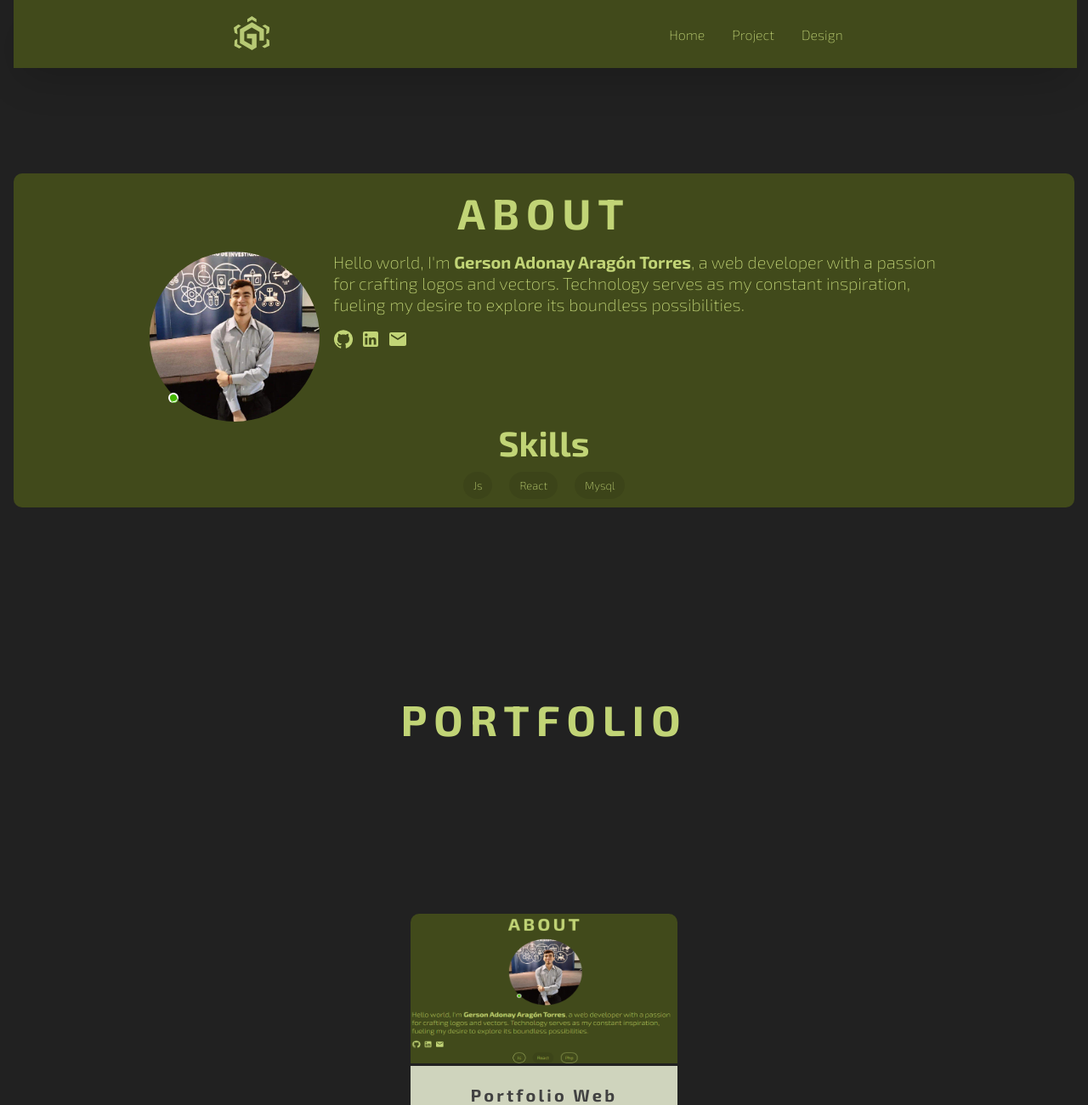
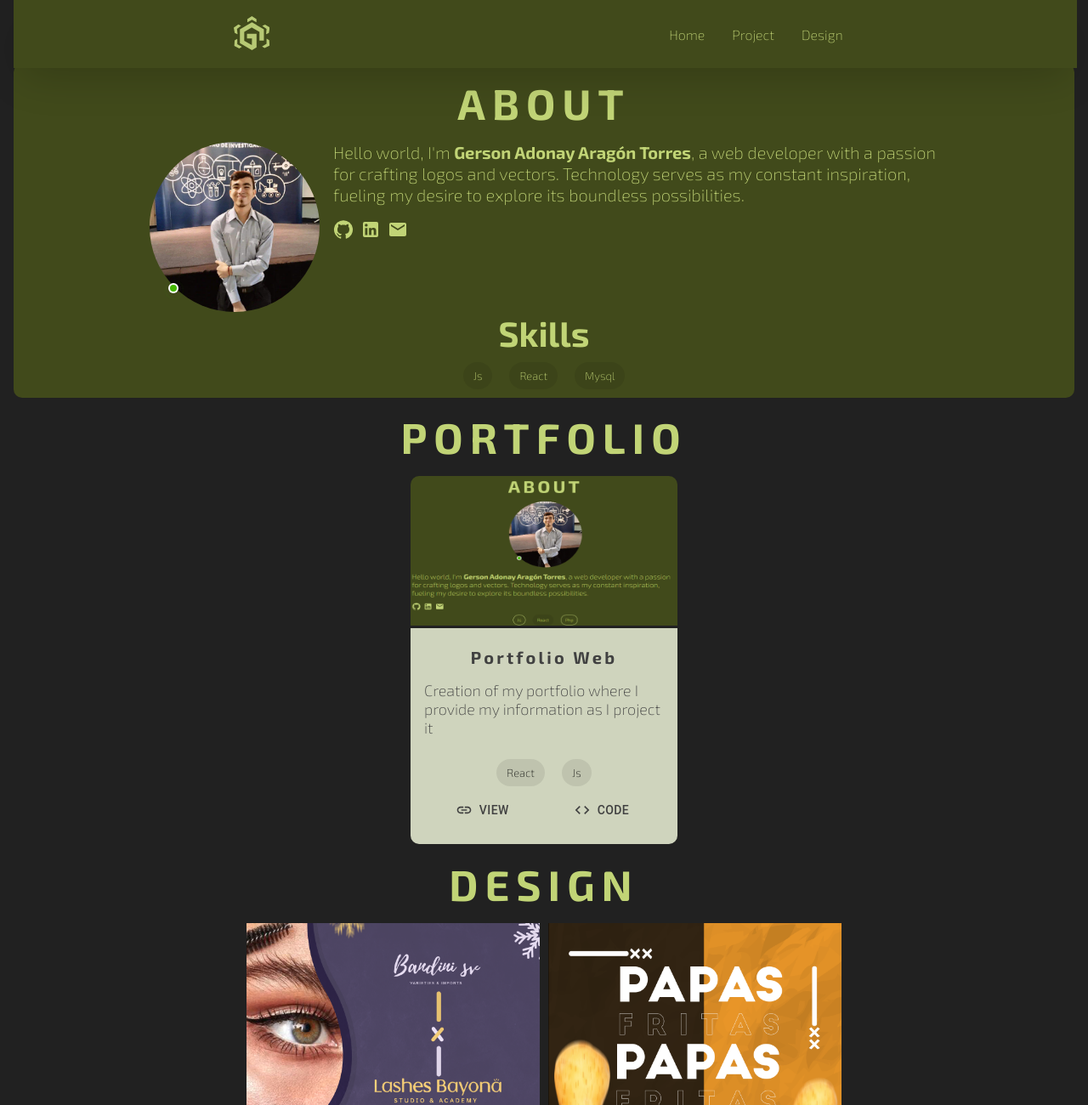
Before and after one commit to Adonay117/Portfolio, a React (Create React App) app: page / in a window 1280 px wide. Shown: the top 1300 px of the page at 85% size. Built offline with nearby package versions, Linux system fonts and the light colour scheme.

Commit message:
update Appcss

```diff
--- a/src/css/App.css
+++ b/src/css/App.css
@@ -27,7 +27,7 @@ body{
   justify-content: center;
   align-items: center;
   align-content: center;
-  height: 100vh;
+
 
 
 }
@@ -37,7 +37,8 @@ body{
   flex-direction: column;
   justify-content: center;
   align-items: center;
-  height: 100vh;
+  padding-top: 4.7rem;
+
 
 }
 .containerDesing{
@@ -66,19 +67,16 @@ body{
   }
 
   .container-card{
-    height: auto;
+
   }
   .about{
-    height: auto;
+
     padding-top: 4.7rem;
   }
   .containerDesing{
-    height: auto;
+
   }
 
-  .navElement{
-    margin-right: 1rem;
-  }
 
 
 }
```
